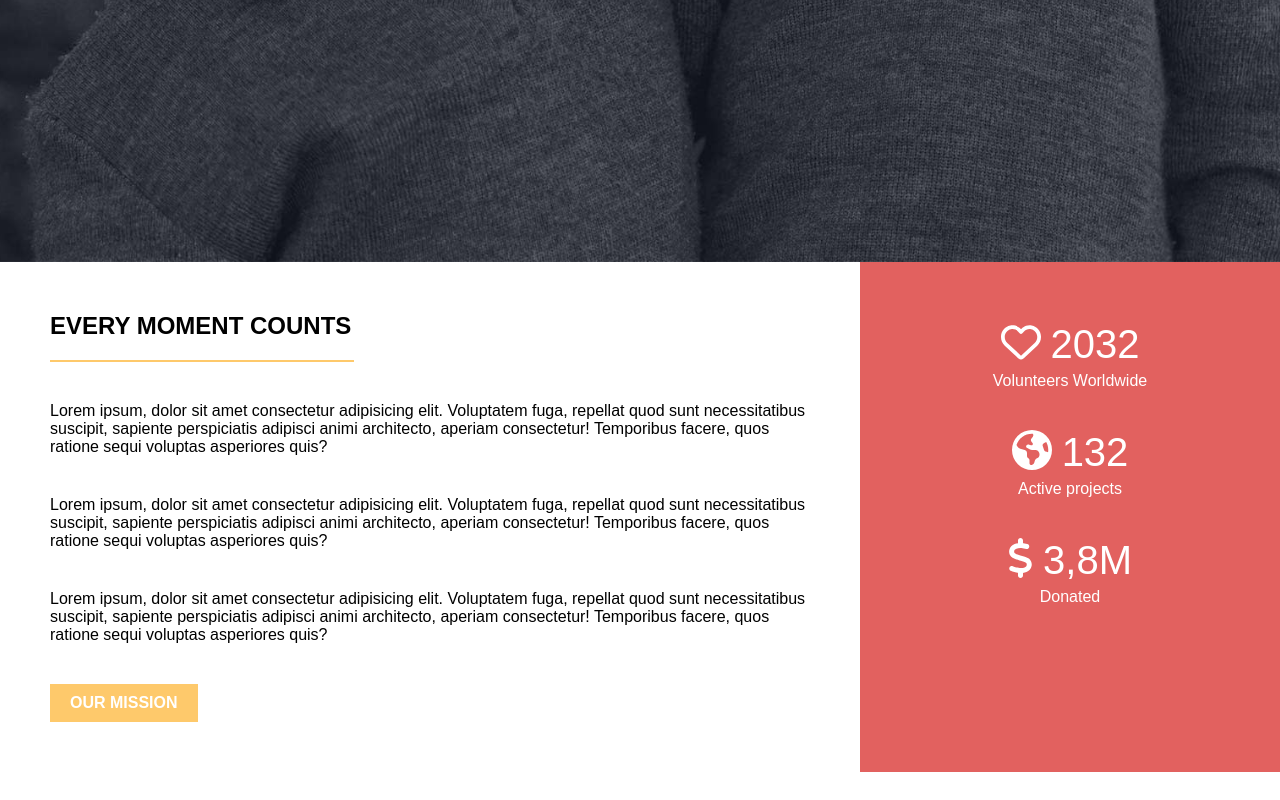
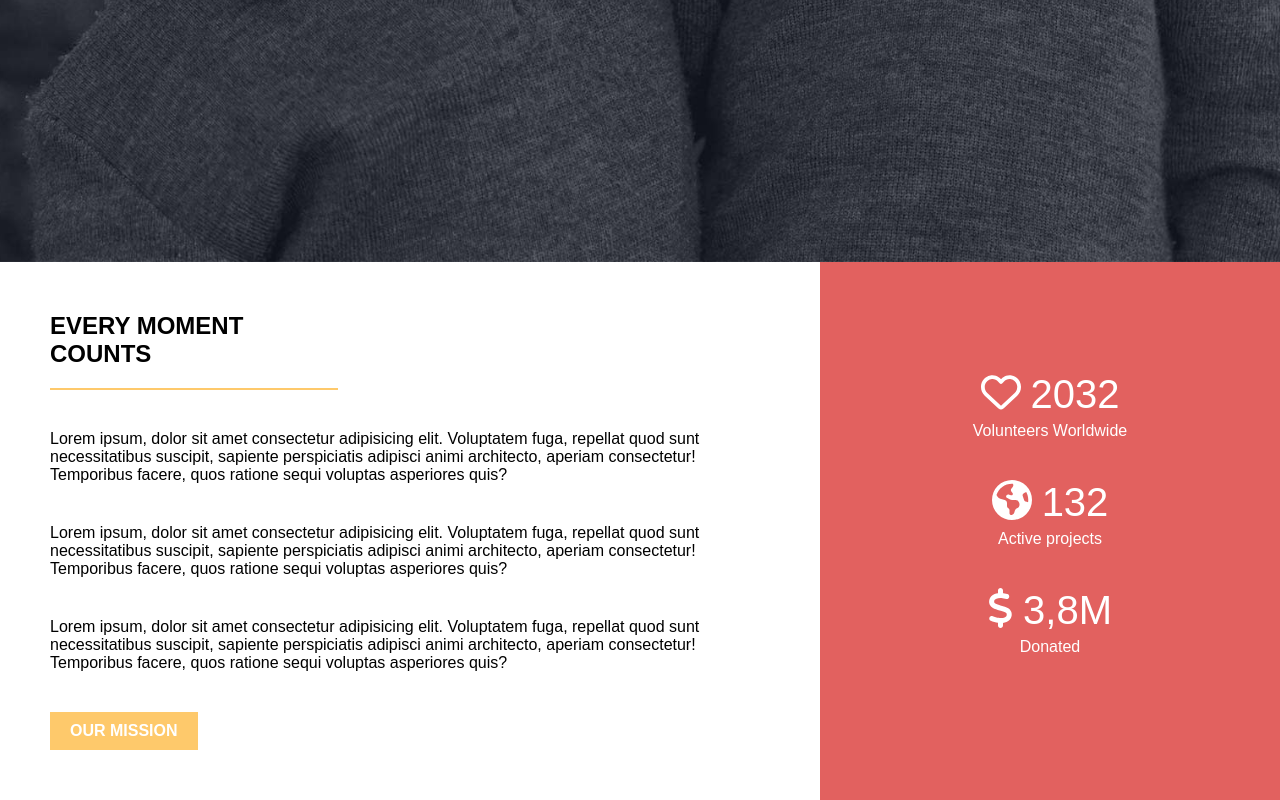
Before and after one commit to DeboraChiarelli/proj-html-vuejs, a Vue app: page / in a window 1280 px wide. Shown: the part 538-1338 px from the top of the page. Before the commit the page ends 1310 px from the top, so only its background shows below. Built offline with nearby package versions, Linux system fonts and the light colour scheme.

Commit message:
Fix - red-section in AppMission.vue

```diff
--- a/src/components/AppMission.vue
+++ b/src/components/AppMission.vue
@@ -59,10 +59,11 @@ h2 {
     flex: 1;
     background-color: #E2615F;
     color: #fff;
-    padding: 20px;
-    display: flex;
-    flex-direction: column;
-    align-items: center;
+    padding: 70px 50px;
+
+    // display: flex;
+    // flex-direction: column;
+    // align-items: center;
 }
 
 .title-with-border {
```
